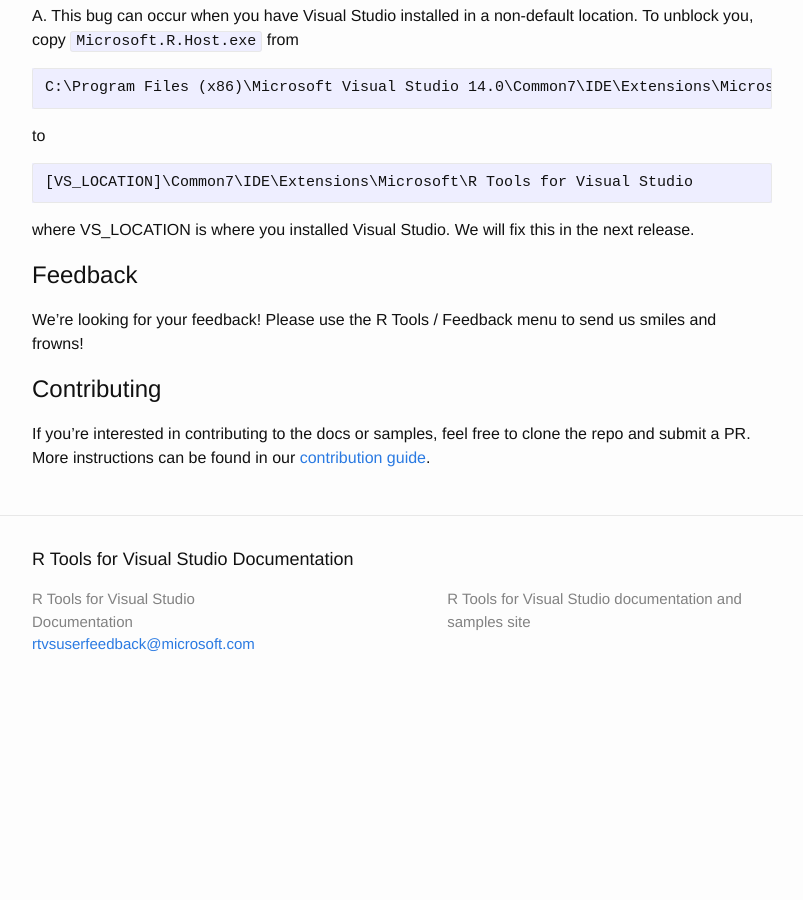
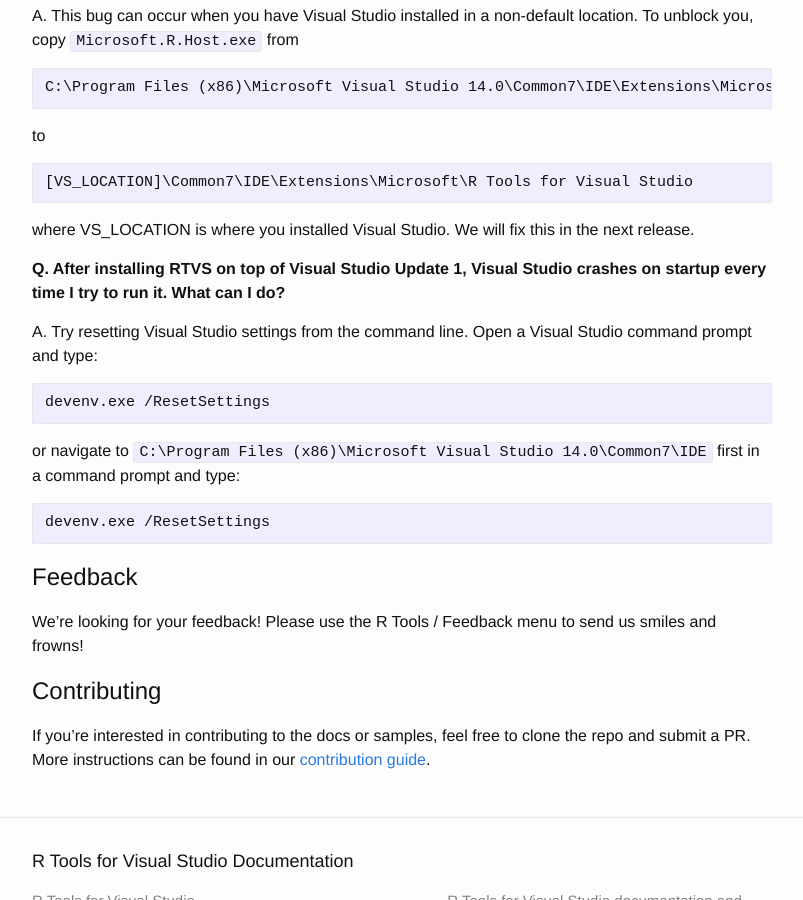
Before and after one commit to microsoft/RTVS-docs, a Jekyll site: the page built from index.md, in a window 1280 px wide and 900 px high, scrolled down 4027 px. Shown: the whole window, without its empty margins (238-1041 px from the left). Built offline with Jekyll 4.4.1, drawn with Linux system fonts in a browser that asks for light colours; before the commit the page ends 4743 px from its top, so only the background shows below that.

Commit message:
Adding FAQ entry to suggest using devenv.exe /ResetSettings

````diff
--- a/index.md
+++ b/index.md
@@ -154,6 +154,23 @@
 where VS_LOCATION is where you installed Visual Studio. We will fix this in the
 next release.
 
+**Q. After installing RTVS on top of Visual Studio Update 1, Visual Studio
+crashes on startup every time I try to run it. What can I do?**
+
+A. Try resetting Visual Studio settings from the command line. Open a Visual
+Studio command prompt and type:
+
+```
+devenv.exe /ResetSettings
+```
+
+or navigate to `C:\Program Files (x86)\Microsoft Visual Studio 14.0\Common7\IDE`
+first in a command prompt and type:
+
+```
+devenv.exe /ResetSettings
+```
+
 ## Feedback
 
 We're looking for your feedback! Please use the R Tools / Feedback menu to send
````
